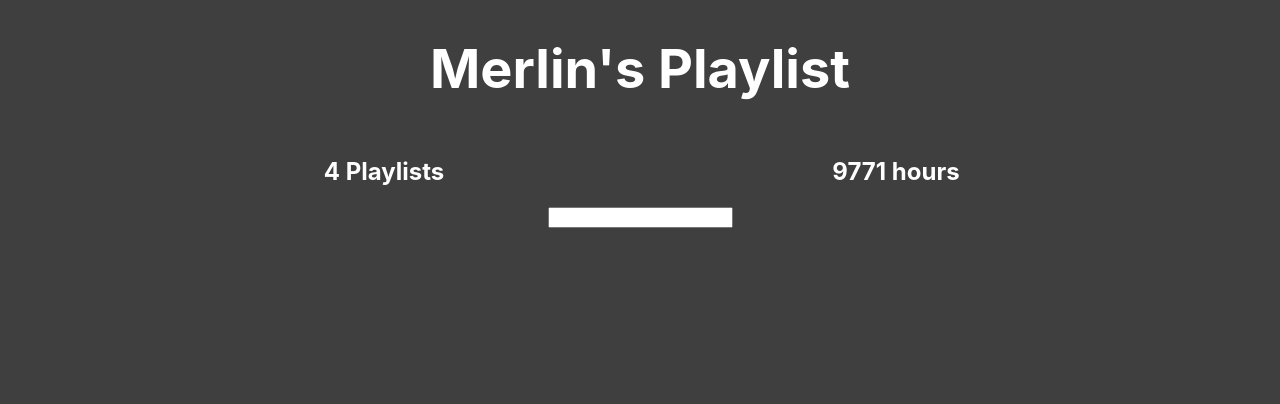
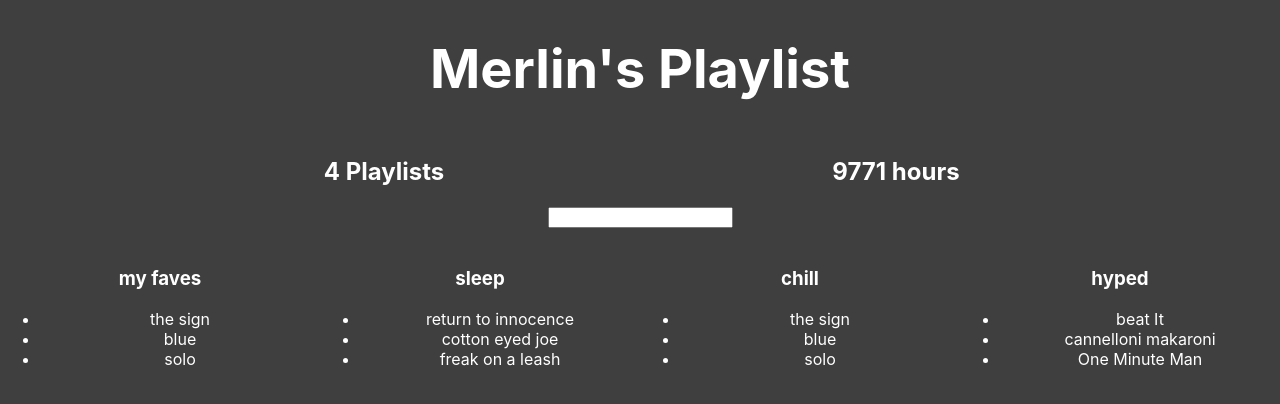
Before and after one commit to scottgall/spotify-app, a React (Create React App) app: page / in a window 1280 px wide. Shown: the top 404 px of the page. Built offline with nearby package versions, Linux system fonts and the light colour scheme.

Commit message:
rendering songs

```diff
--- a/src/App.js
+++ b/src/App.js
@@ -121,7 +121,9 @@ class App extends Component {
           <PlaylistCounter playlists={this.state.serverData.user.playlists}/>
           <HoursCounter playlists={this.state.serverData.user.playlists} />
           <Filter />
-          {}
+          {this.state.serverData.user.playlists.map(playlist =>
+            <Playlist playlist={playlist} />
+          )}
         </div> : <h1 style={defaultStyle}>loading</h1>
         }
       </div>
```
